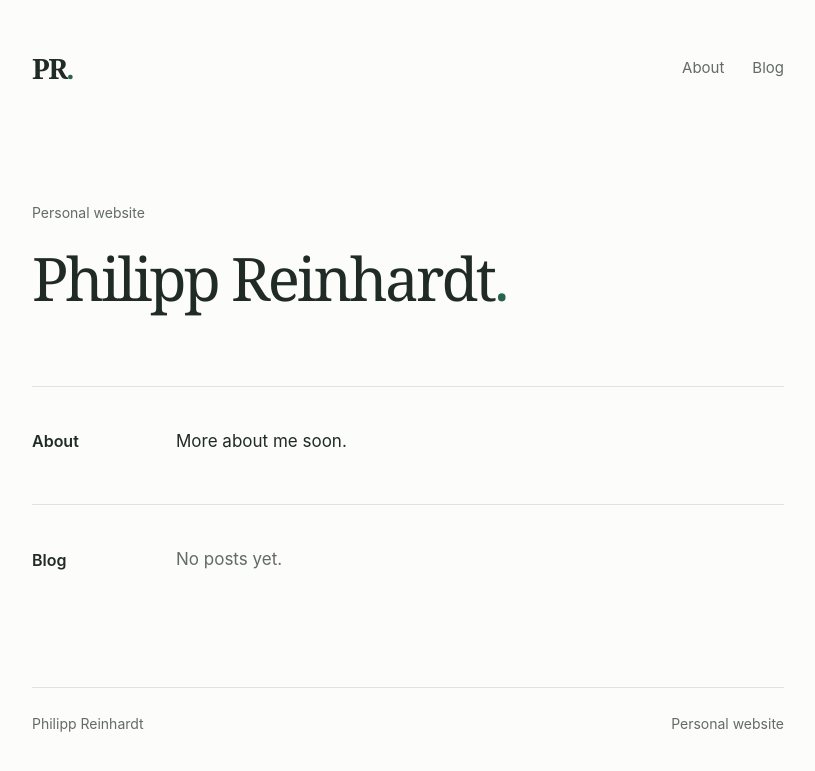
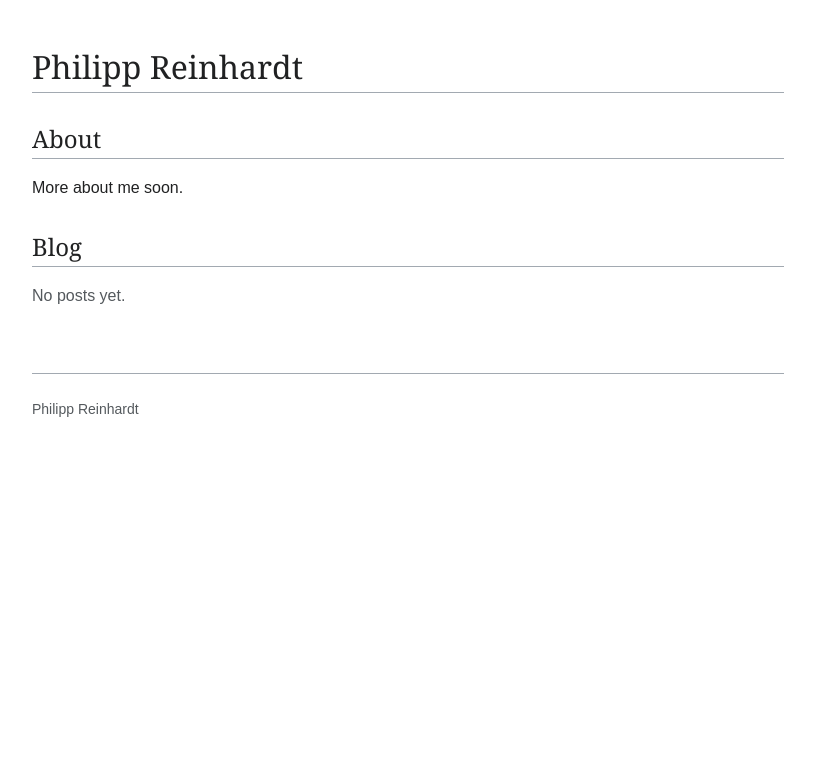
Before and after one commit to phcode-py/phcode-py.github.io, a Jekyll site: the page built from index.html, in a window 1280 px wide. Shown: the top 771 px of the page, without its empty margins (232-1047 px from the left). Built offline with Jekyll 4.4.1, drawn with Linux system fonts in a browser that asks for light colours.

Commit message:
Simplify site with white Wikipedia-inspired styling

```diff
--- a/_layouts/default.html
+++ b/_layouts/default.html
@@ -17,15 +17,8 @@
 <body>
   <a class="skip-link" href="#main">Skip to content</a>
   <div class="page">
-    <header class="site-header">
-      <a class="wordmark" href="{{ '/' | relative_url }}" aria-label="Philipp Reinhardt, home">PR<span>.</span></a>
-      <nav aria-label="Main navigation">
-        <a href="{{ '/#about' | relative_url }}">About</a>
-        <a href="{{ '/#blog' | relative_url }}">Blog</a>
-      </nav>
-    </header>
     <main id="main" tabindex="-1">{{ content }}</main>
-    <footer class="site-footer"><span>Philipp Reinhardt</span><span class="footer-note">Personal website</span></footer>
+    <footer class="site-footer"><span>Philipp Reinhardt</span></footer>
   </div>
 </body>
 </html>
--- a/assets/css/site.css
+++ b/assets/css/site.css
@@ -1,11 +1,11 @@
 :root {
-  color-scheme: light dark;
-  --background: #fcfcfa;
-  --text: #202a26;
-  --muted: #626b66;
-  --accent: #28644b;
-  --line: #dfe3dd;
-  --code: #f0f2ee;
+  color-scheme: light;
+  --background: #fff;
+  --text: #202122;
+  --muted: #54595d;
+  --accent: #36c;
+  --line: #a2a9b1;
+  --code: #f8f9fa;
 }
 * { box-sizing: border-box; }
 html { scroll-padding-top: 2rem; }
@@ -13,27 +13,21 @@ body {
   margin: 0;
   background: var(--background);
   color: var(--text);
-  font-family: -apple-system, BlinkMacSystemFont, "Segoe UI", sans-serif;
-  font-size: 1.0625rem;
-  line-height: 1.75;
+  font-family: Arial, Helvetica, sans-serif;
+  font-size: 1rem;
+  line-height: 1.65;
   -webkit-font-smoothing: antialiased;
 }
-a { color: var(--accent); text-underline-offset: .22em; text-decoration-thickness: 1px; }
-a:hover { text-decoration-thickness: 2px; }
+a { text-decoration: none; color: var(--accent); text-underline-offset: .22em; text-decoration-thickness: 1px; }
+a:hover { text-decoration: underline; }
 a:focus-visible { outline: 2px solid var(--accent); outline-offset: 5px; border-radius: 2px; }
 .page { max-width: 52rem; margin: 0 auto; padding: 0 2.5rem; }
-.site-header { display: flex; align-items: center; justify-content: space-between; padding: 2.75rem 0; }
-.wordmark { font-family: Georgia, "Times New Roman", serif; font-size: 1.75rem; font-weight: 700; color: var(--text); text-decoration: none; letter-spacing: -.06em; }
-.wordmark span, .accent { color: var(--accent); }
-.site-header nav { display: flex; gap: 1.75rem; font-size: .9375rem; }
-.site-header nav a { color: var(--muted); text-decoration: none; }
-.site-header nav a:hover { color: var(--accent); text-decoration: underline; }
-.intro { padding: 4rem 0 4.5rem; }
+.intro { padding: 3rem 0 0; }
 .eyebrow { font-size: .875rem; color: var(--muted); margin: 0 0 1rem; }
 h1, h2, h3 { line-height: 1.2; }
-h1 { font-family: Georgia, "Times New Roman", serif; font-weight: 400; font-size: clamp(2.5rem, 6vw, 3.75rem); letter-spacing: -.045em; margin: 0; text-wrap: balance; }
-.home-section { display: grid; grid-template-columns: 7rem minmax(0, 1fr); gap: 2rem; padding: 2.5rem 0 3rem; border-top: 1px solid var(--line); }
-.home-section h2 { font-size: 1rem; font-weight: 600; margin: .35rem 0 0; }
+h1 { font-family: Georgia, "Times New Roman", serif; font-weight: 400; font-size: 2rem; margin: 0; padding-bottom: .35rem; border-bottom: 1px solid var(--line); }
+.home-section { padding-top: 2rem; }
+.home-section h2 { font-family: Georgia, "Times New Roman", serif; font-size: 1.5rem; font-weight: 400; margin: 0 0 1rem; padding-bottom: .25rem; border-bottom: 1px solid var(--line); }
 p { margin: 0 0 1.25rem; }
 .section-content > :last-child, .section-content.prose > :last-child { margin-bottom: 0; }
 .muted { color: var(--muted); }
@@ -41,17 +35,17 @@ p { margin: 0 0 1.25rem; }
 .post-list li + li { margin-top: 2rem; padding-top: 2rem; border-top: 1px solid var(--line); }
 .post-list time { color: var(--muted); font-size: .875rem; }
 .post-list h3 { font-size: 1.25rem; margin: .4rem 0 .6rem; font-weight: 600; }
-.post-list h3 a { color: var(--text); text-decoration: none; }
+.post-list h3 a { color: var(--accent); }
 .post-list h3 a:hover { color: var(--accent); text-decoration: underline; }
 .post-list p { margin: 0; color: var(--muted); }
 .site-footer { display: flex; flex-wrap: wrap; gap: .5rem 2rem; justify-content: space-between; border-top: 1px solid var(--line); padding: 1.5rem 0 2.5rem; margin-top: 4rem; color: var(--muted); font-size: .875rem; }
 .post { padding-top: 3rem; }
 .post-header { margin-bottom: 3rem; }
-.post-header h1 { font-size: clamp(2.25rem, 5vw, 3.25rem); overflow-wrap: anywhere; }
+.post-header h1 { font-size: 2rem; overflow-wrap: anywhere; }
 .post-description { color: var(--muted); margin: 1.5rem 0 0; font-size: 1.125rem; }
 .eyebrow span { padding: 0 .5rem; }
 .prose { overflow-wrap: break-word; }
-.prose h2 { font-size: 1.6rem; margin: 2.5rem 0 1rem; font-weight: 600; }
+.prose h2 { font-family: Georgia, "Times New Roman", serif; font-size: 1.5rem; margin: 2rem 0 1rem; padding-bottom: .25rem; border-bottom: 1px solid var(--line); font-weight: 400; }
 .prose h3 { font-size: 1.25rem; margin: 2rem 0 .75rem; }
 .prose ul, .prose ol { padding-left: 1.5rem; }
 .prose li + li { margin-top: .4rem; }
@@ -74,13 +68,9 @@ pre code { padding: 0; font-size: 1em; }
 .skip-link:focus { top: 1rem; }
 @media (max-width: 540px) {
   .page { padding: 0 1.5rem; }
-  .site-header { padding: 1.75rem 0; }
-  .intro { padding: 3rem 0 3.5rem; }
-  .home-section { grid-template-columns: minmax(0, 1fr); gap: 1rem; padding: 2rem 0 2.5rem; }
+  .intro { padding: 2rem 0 0; }
+  .home-section { padding-top: 1.75rem; }
   .home-section h2 { margin-top: 0; }
   .site-footer { margin-top: 2.5rem; }
   .post { padding-top: 2rem; }
 }
-@media (prefers-color-scheme: dark) {
-  :root { --background: #151a17; --text: #e5e9e3; --muted: #a4aea5; --accent: #9fd2bc; --line: #343e36; --code: #222b25; }
-}
--- a/index.html
+++ b/index.html
@@ -2,8 +2,7 @@
 layout: default
 ---
 <section class="intro" aria-labelledby="name">
-  <p class="eyebrow">Personal website</p>
-  <h1 id="name">Philipp Reinhardt<span class="accent">.</span></h1>
+  <h1 id="name">Philipp Reinhardt</h1>
 </section>
 <section class="home-section" id="about" aria-labelledby="about-title">
   <h2 id="about-title">About</h2>
```
Also changed, not shown: README.md.
